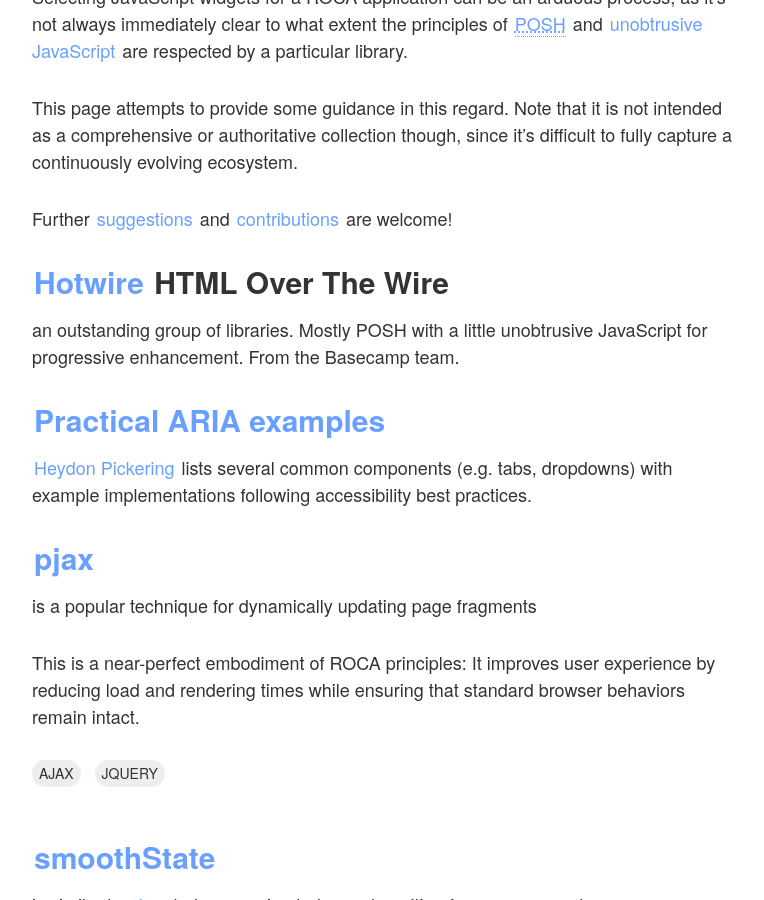
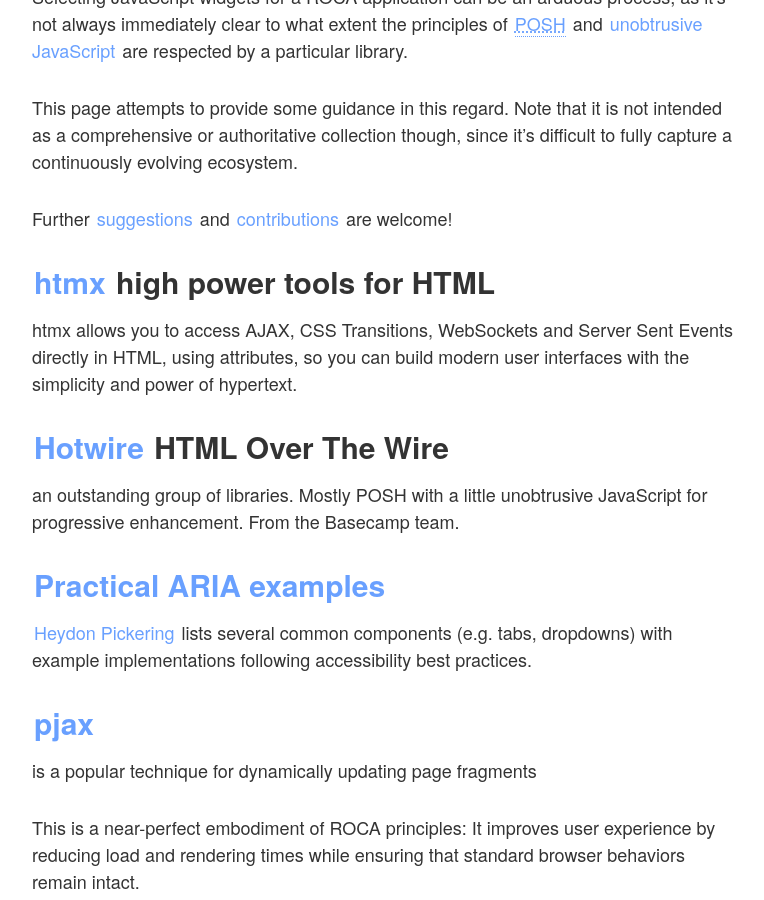
Before and after one commit to innoq/ROCA, a Jekyll site: the page built from libraries.md, in a window 1280 px wide and 900 px high, scrolled down 382 px. Shown: the whole window, without its empty margins (128-892 px from the left). Built offline with Jekyll 4.4.1, drawn with Linux system fonts in a browser that asks for light colours.

Commit message:
Promote htmx as library that embodies ROCA principles

```diff
--- a/libraries.md
+++ b/libraries.md
@@ -21,6 +21,9 @@
 
 Further [suggestions](discussion.html) and
 [contributions](https://github.com/innoq/ROCA) are welcome!
+
+* ### [htmx](https://htmx.org/) high power tools for HTML
+  htmx allows you to access AJAX, CSS Transitions, WebSockets and Server Sent Events directly in HTML, using attributes, so you can build modern user interfaces with the simplicity and power of hypertext.
 
 * ### [Hotwire](https://hotwire.dev/) HTML Over The Wire
   an outstanding group of libraries. Mostly POSH with a little unobtrusive JavaScript for progressive enhancement. From the Basecamp team.
```
